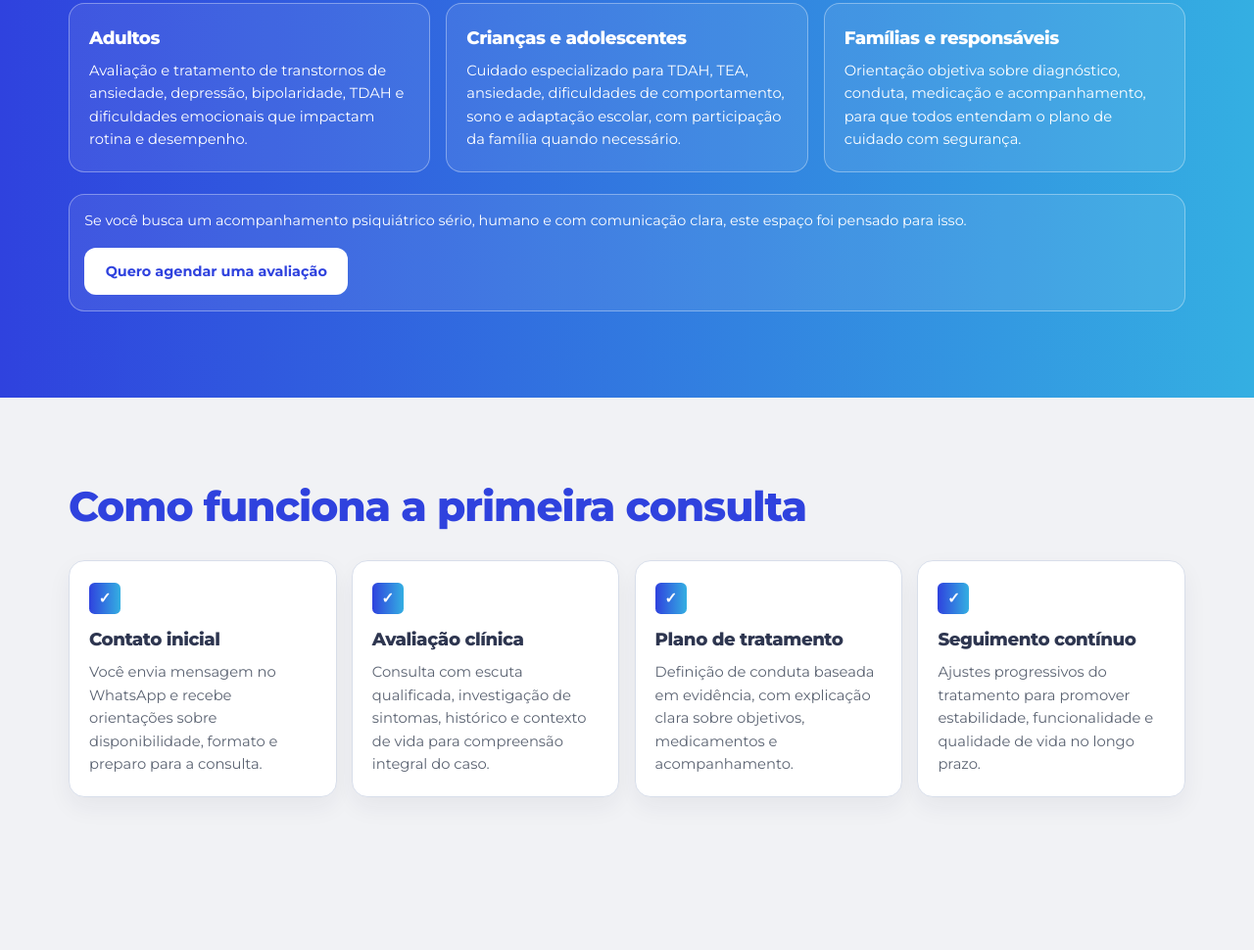
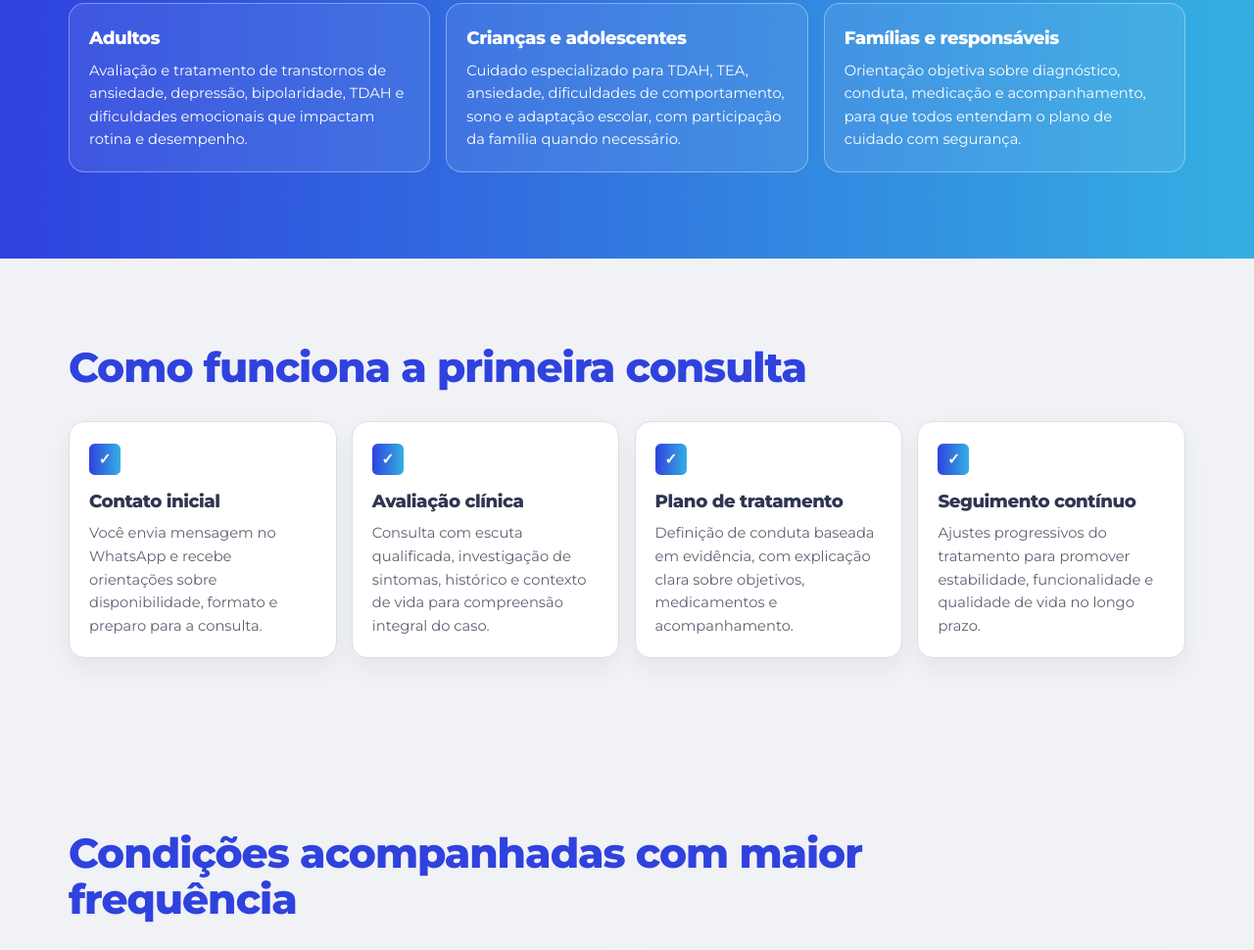
Before and after one commit to JeffersonWeiber/lp-dr-raffael, a website built with Vite: page index.html in a window 1280 px wide. Shown: the part 1074-2044 px from the top of the page at 98% size. Built offline with nearby package versions, Linux system fonts and the light colour scheme.

Commit message:
fix: remover card de agendamento na seção de atendimento

```diff
--- a/index.html
+++ b/index.html
@@ -175,20 +175,7 @@
             </article>
           </div>
 
-          <div class="section-cta" data-aos="fade-up">
-            <p>
-              Se você busca um acompanhamento psiquiátrico sério, humano e com
-              comunicação clara, este espaço foi pensado para isso.
-            </p>
-            <a
-              href="https://wa.link/vfitji"
-              target="_blank"
-              rel="noopener noreferrer"
-              class="btn-primary"
-              aria-label="Agendar consulta pelo WhatsApp"
-              >Quero agendar uma avaliação</a
-            >
-          </div>
+
         </div>
       </section>
 
```
